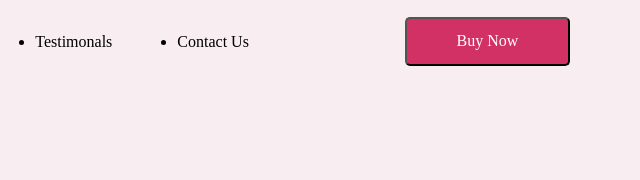
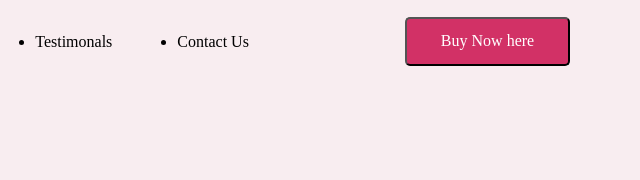
Before and after one commit to firdavsbeksolijonov/Polar-ice-cream, a plain HTML site: page index.html in a window 1280 px wide. Shown: the top 180 px of the page, 640-1280 px from the left. Drawn offline with nearby package versions, Linux system fonts and the light colour scheme.

```diff
--- a/index.html
+++ b/index.html
@@ -23,7 +23,7 @@
                 <li>Testimonals</li>
                 <li>Contact Us</li>
             </ul>
-            <button id="header__button1">Buy Now</button>
+            <button id="header__button1">Buy Now here</button>
            </div>
 
     </nav>
```
